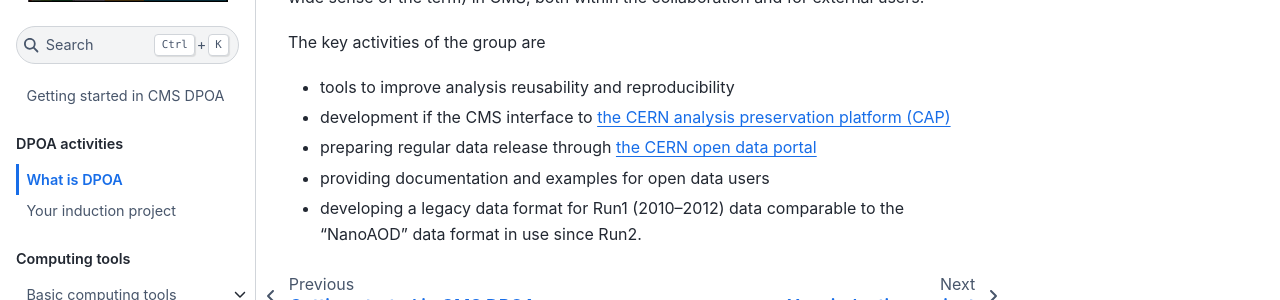
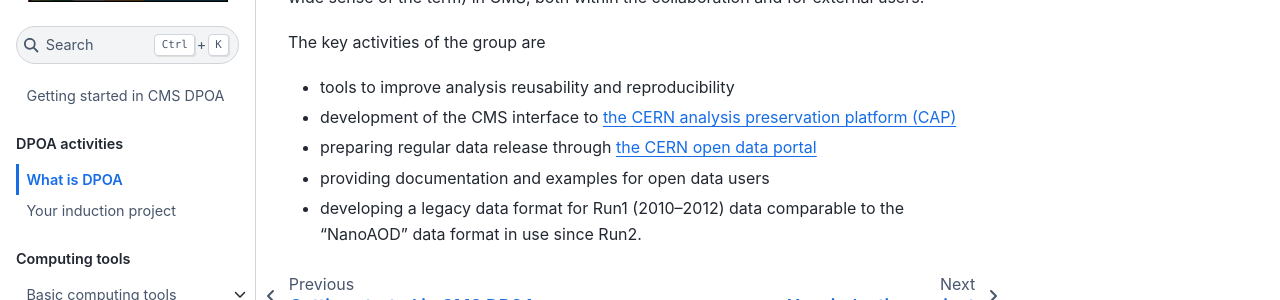
Before and after one commit to cms-dpoa/cms-dpoa-getting-started, a Jupyter Book: the page built from dpoa/what-is-dpoa.md, in a window 1280 px wide. Shown: the part 230-530 px from the top of the page. Built offline with Jupyter Book 1.0.4 settings and Sphinx 7.4.7 and the Sphinx Book theme 1.1.4, drawn with Linux system fonts in a browser that asks for light colours.

```diff
--- a/dpoa/what-is-dpoa.md
+++ b/dpoa/what-is-dpoa.md
@@ -5,7 +5,7 @@ We develop and promote measures to ensure preservation and reusability of data (
 
 The key activities of the group are
 - tools to improve analysis reusability and reproducibility
-- development if the CMS interface to [the CERN analysis preservation platform (CAP)](https://analysispreservation.cern.ch/)
+- development of the CMS interface to [the CERN analysis preservation platform (CAP)](https://analysispreservation.cern.ch/)
 - preparing regular data release through [the CERN open data portal](http://opendata.cern.ch/)
 - providing documentation and examples for open data users
 - developing a legacy data format for Run1 (2010--2012) data comparable to the "NanoAOD" data format in use since Run2.
```
